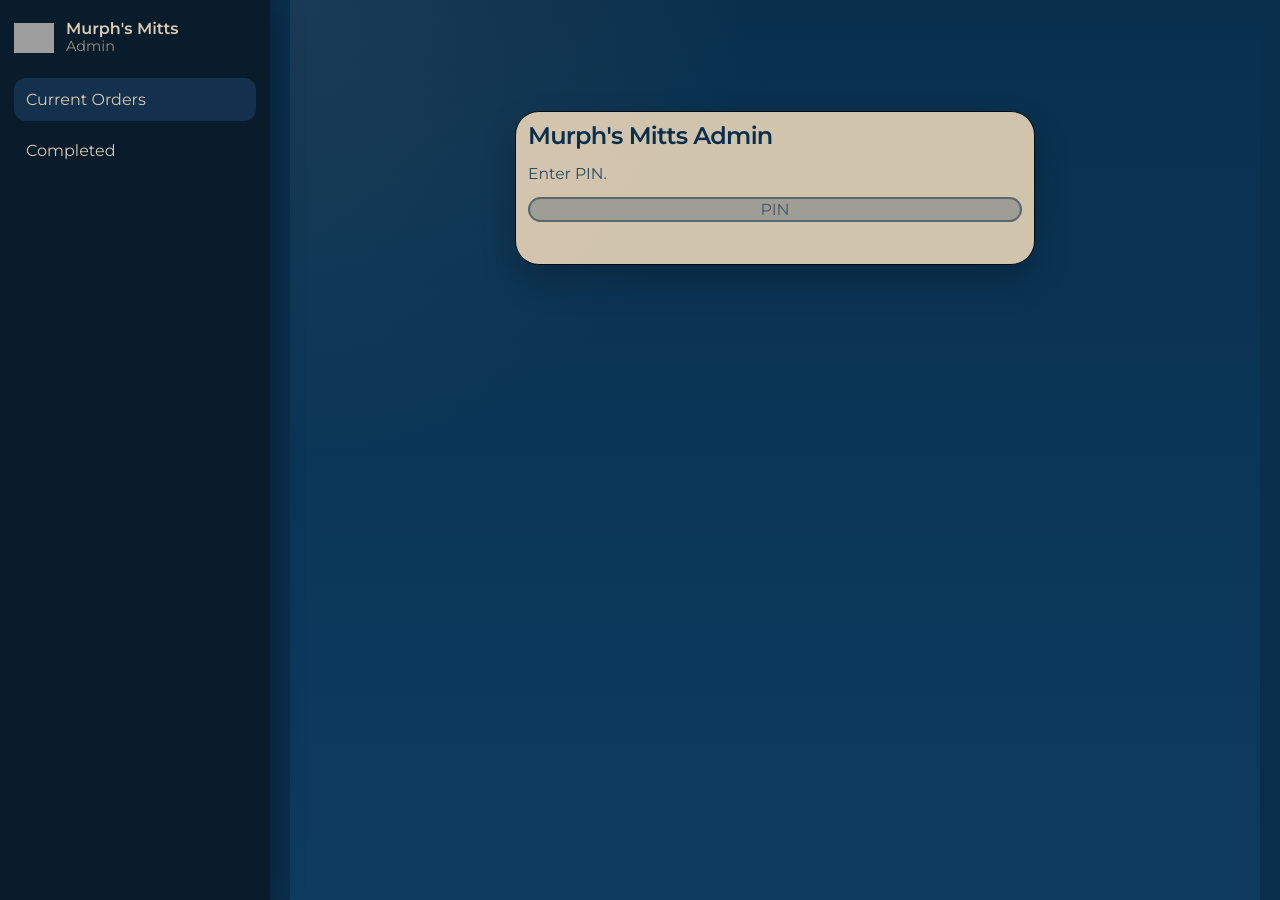
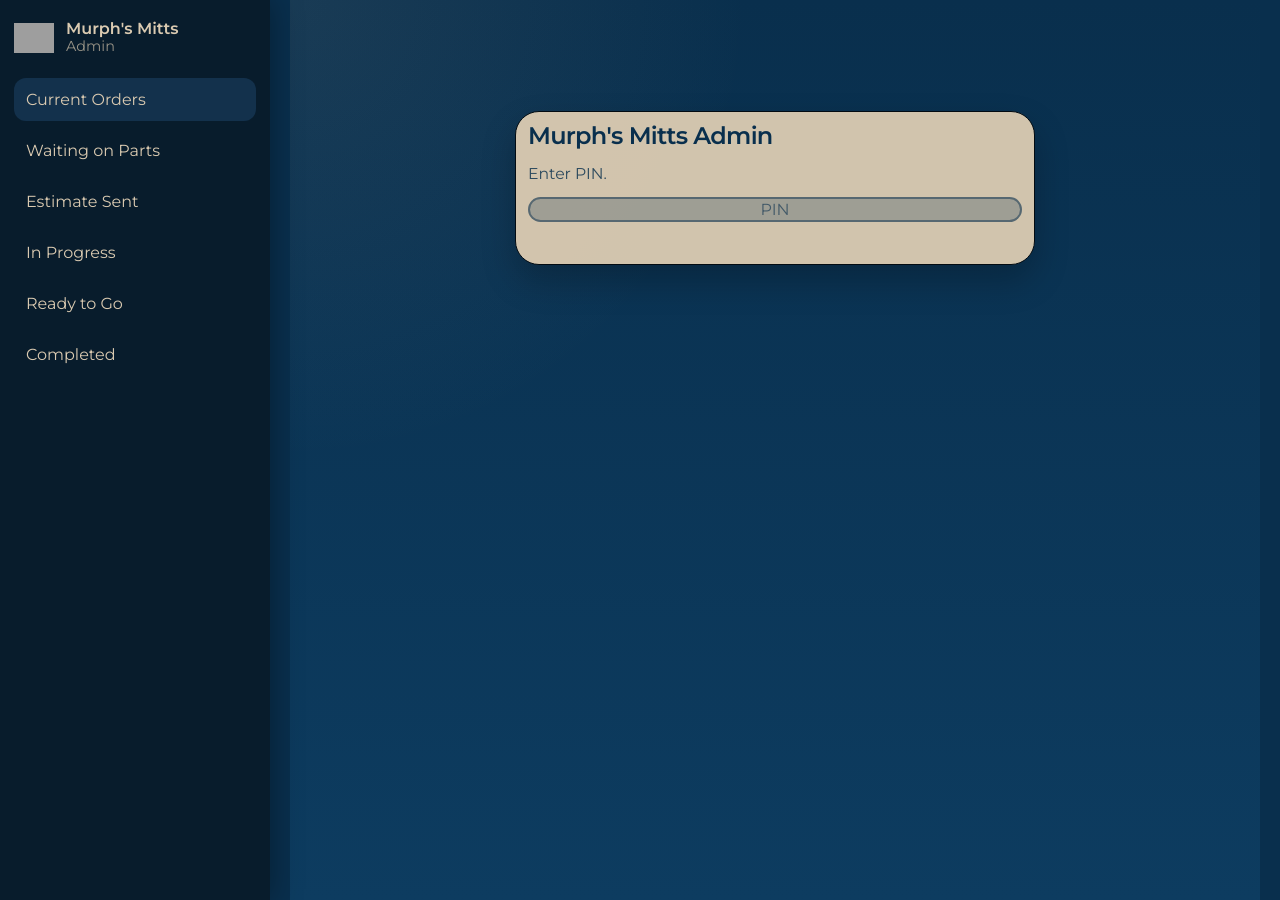
Before and after one commit to kbrettmurphy-ctrl/murphsmitts, a Jekyll site: the page admin/index.html, which Jekyll copies as it is, in a window 1280 px wide. Built offline with Jekyll 4.4.1, drawn with Linux system fonts in a browser that asks for light colours; grey boxes are pictures that could not be loaded.

Commit message:
Update index.html

```diff
--- a/admin/index.html
+++ b/admin/index.html
@@ -23,6 +23,10 @@
 
       <nav class="side-nav">
         <button class="nav-link active" data-view="current">Current Orders</button>
+        <button class="nav-link" data-view="waiting-on-parts">Waiting on Parts</button>
+        <button class="nav-link" data-view="estimate-sent">Estimate Sent</button>
+        <button class="nav-link" data-view="in-progress">In Progress</button>
+        <button class="nav-link" data-view="ready-to-go">Ready to Go</button>
         <button class="nav-link" data-view="completed">Completed</button>
       </nav>
     </aside>
@@ -52,7 +56,7 @@
         </header>
 
         <div class="toolbar">
-          <input id="searchInput" type="search" placeholder="Search by order #, name, email..." />
+          <input id="searchInput" type="search" placeholder="Search by order #, name, email, glove type..." />
         </div>
 
         <div id="ordersList" class="orders-list"></div>
@@ -63,8 +67,11 @@
           <div class="topbar-left">
             <button id="backBtn" class="secondary">Back</button>
             <div>
-              <h1>Order Detail</h1>
+              <h1 id="detailTitle">Order Detail</h1>
             </div>
+          </div>
+          <div class="topbar-right">
+            <button id="saveHeaderBtn" class="primary-action" type="button">Save Changes</button>
           </div>
         </header>
 
```
